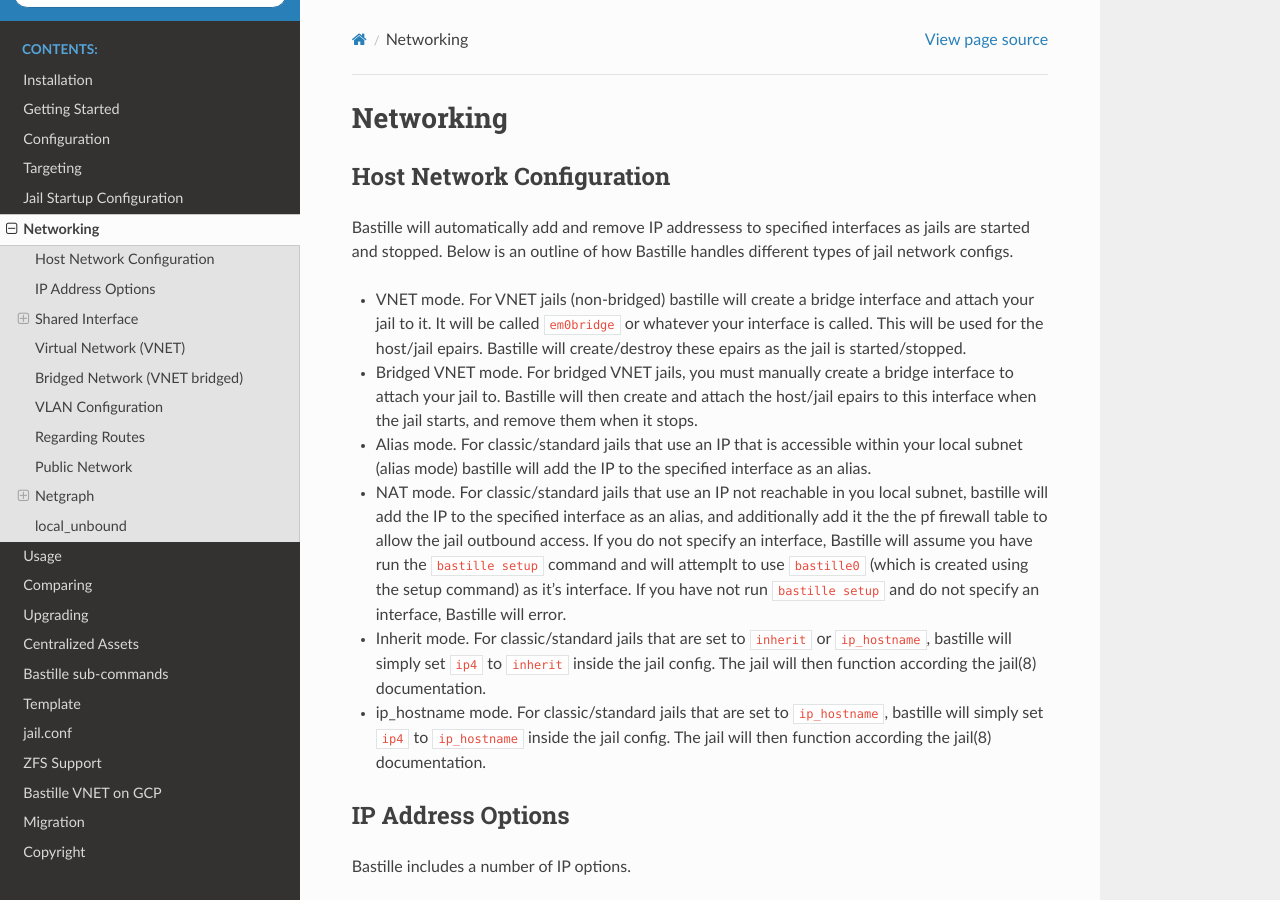
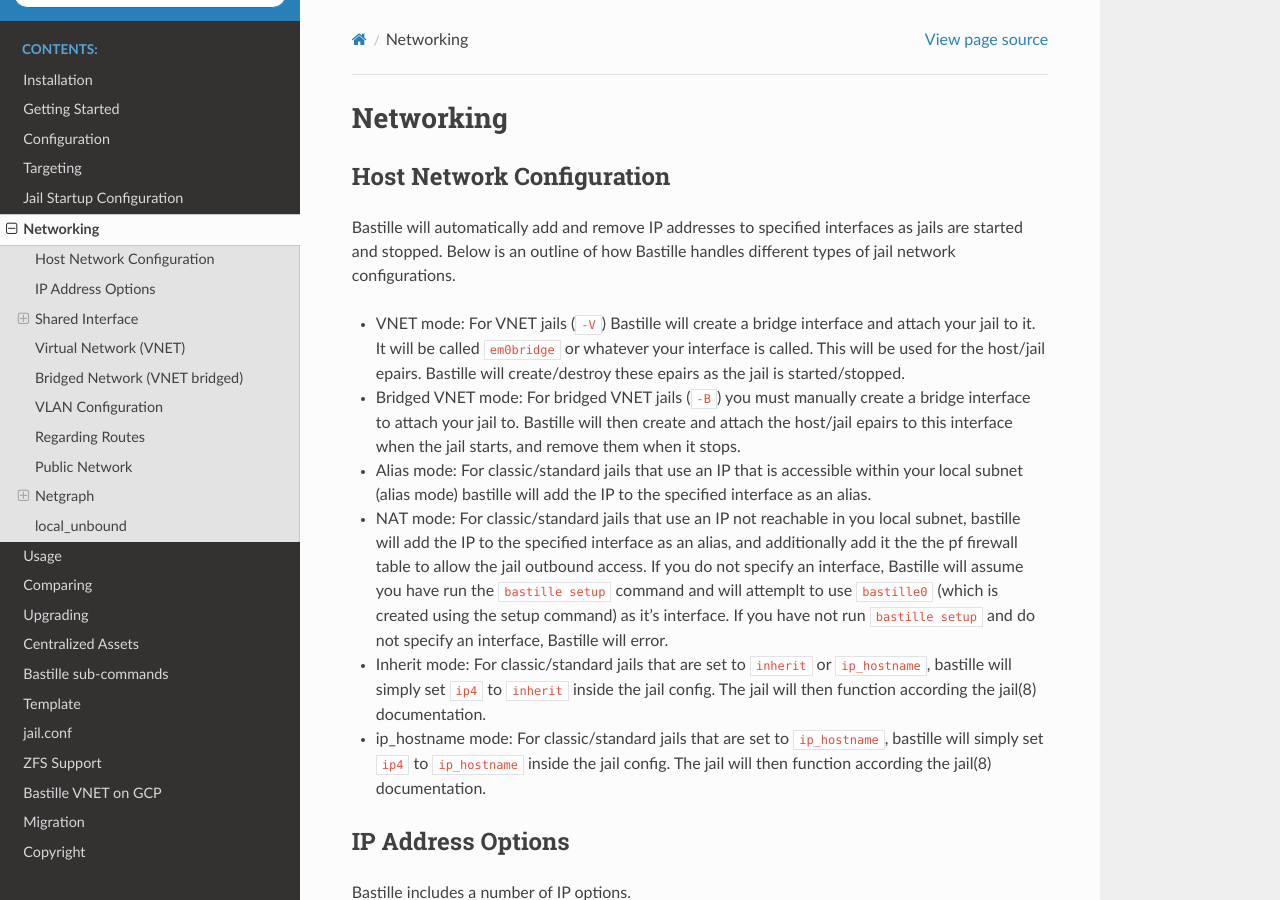
Before and after one commit to BastilleBSD/bastille, a Sphinx documentation site: the page built from docs/chapters/networking.rst, in a window 1280 px wide and 900 px high. Built offline with Sphinx 7.4.7 and the Read the Docs theme 3.1.0, drawn with Linux system fonts in a browser that asks for light colours.

Commit message:
Resolve reviews

```diff
--- a/docs/chapters/networking.rst
+++ b/docs/chapters/networking.rst
@@ -4,25 +4,25 @@ Networking
 Host Network Configuration
 --------------------------
 
-Bastille will automatically add and remove IP addressess to specified interfaces
+Bastille will automatically add and remove IP addresses to specified interfaces
 as jails are started and stopped. Below is an outline of how Bastille handles
-different types of jail network configs.
+different types of jail network configurations.
 
-* VNET mode. For VNET jails (non-bridged) bastille will create a bridge
+* VNET mode: For VNET jails (``-V``) Bastille will create a bridge
   interface and attach your jail to it. It will be called ``em0bridge`` or
   whatever your interface is called. This will be used for the host/jail epairs.
   Bastille will create/destroy these epairs as the jail is started/stopped.
 
-* Bridged VNET mode. For bridged VNET jails, you must manually create a bridge
+* Bridged VNET mode: For bridged VNET jails (``-B``) you must manually create a bridge
   interface to attach your jail to. Bastille will then create and attach the
   host/jail epairs to this interface when the jail starts, and remove them when
   it stops.
 
-* Alias mode. For classic/standard jails that use an IP that is accessible
+* Alias mode: For classic/standard jails that use an IP that is accessible
   within your local subnet (alias mode) bastille will add the IP to the
   specified interface as an alias.
 
-* NAT mode. For classic/standard jails that use an IP not reachable in you local
+* NAT mode: For classic/standard jails that use an IP not reachable in you local
   subnet, bastille will add the IP to the specified interface as an alias, and
   additionally add it the the pf firewall table to allow the jail outbound
   access. If you do not specify an interface, Bastille will assume you have run
@@ -30,11 +30,11 @@ different types of jail network configs.
   is created using the setup command) as it's interface. If you have not run
   ``bastille setup`` and do not specify an interface, Bastille will error.
 
-* Inherit mode. For classic/standard jails that are set to ``inherit`` or
+* Inherit mode: For classic/standard jails that are set to ``inherit`` or
   ``ip_hostname``, bastille will simply set ``ip4`` to ``inherit`` inside the
   jail config. The jail will then function according the jail(8) documentation.
 
-* ip_hostname mode. For classic/standard jails that are set to ``ip_hostname``,
+* ip_hostname mode: For classic/standard jails that are set to ``ip_hostname``,
   bastille will simply set ``ip4`` to ``ip_hostname`` inside the jail config.
   The jail will then function according the jail(8) documentation.
 
```
